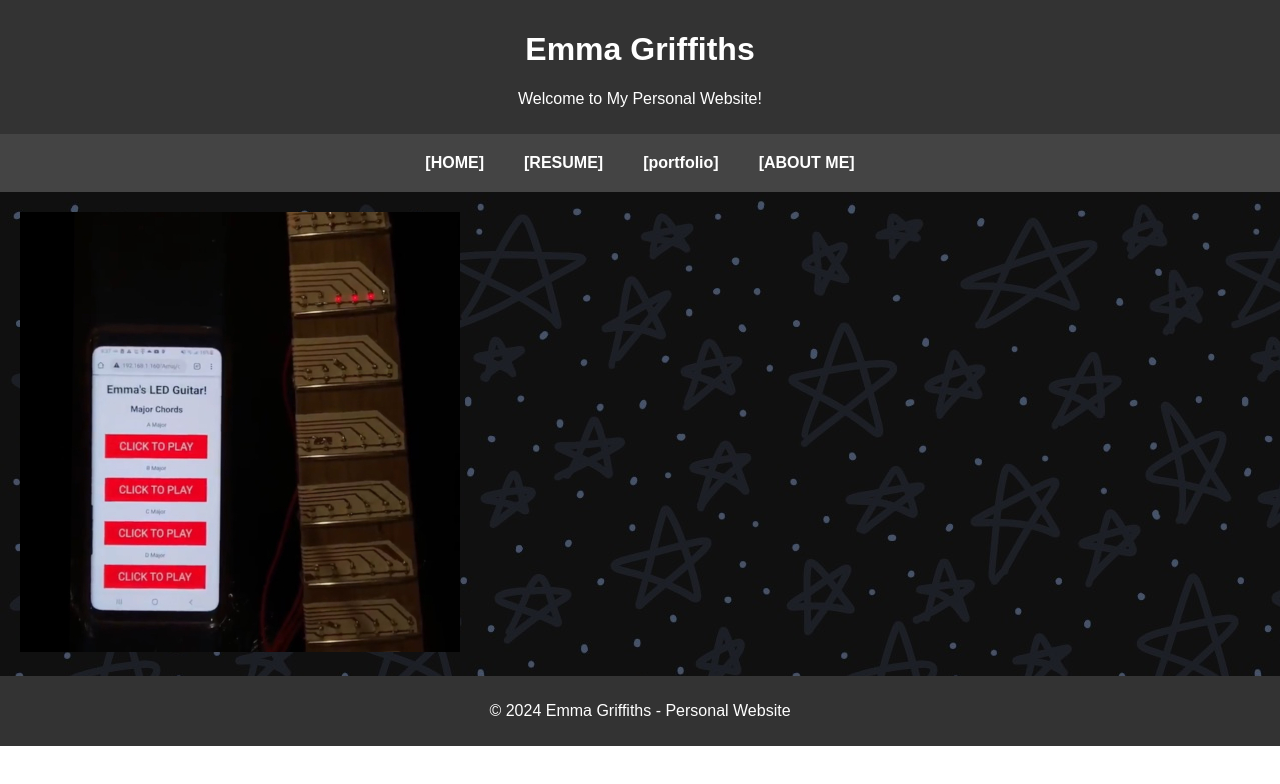
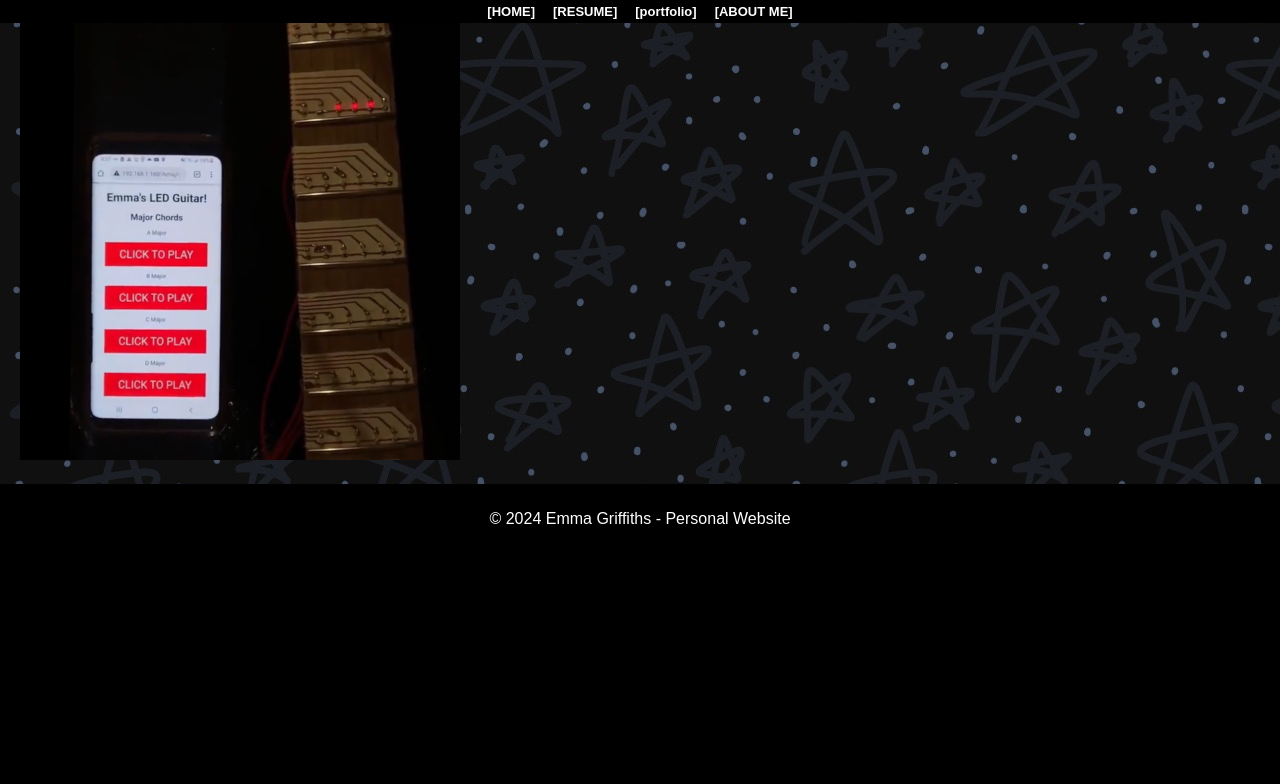
Before and after one commit to egriff44/egriff44.github.io, a plain HTML site: page portfolio.html in a window 1280 px wide. Drawn offline with Linux system fonts and the light colour scheme.

Commit message:
portfolio page

```diff
--- a/portfolio.html
+++ b/portfolio.html
@@ -4,16 +4,18 @@
     <meta charset="UTF-8">
     <meta name="viewport" content="width=device-width, initial-scale=1.0">
     <title>Emma Griffiths - Resume</title>
+    <link rel="stylesheet" href="styles.css">
     <style>
         body {
             font-family: Arial, sans-serif;
+            background-color: #000000;
             margin: 0;
             padding: 0;
             box-sizing: border-box;
         }
 
         header {
-            background-color: #333;
+            background-color: #000000;
             padding: 10px;
             text-align: center;
             color: white;
@@ -22,15 +24,28 @@
         nav {
             display: flex;
             justify-content: center;
-            background-color: #444;
-            padding: 10px;
+            background-color: #000000;
+            /* padding: 10px; */
+            position: fixed;
+            top: 0;
+            left: 0;
+            margin: 0px;
+            right: 0;
+            width: 100%;
         }
 
         nav a {
             color: white;
             text-decoration: none;
-            padding: 10px;
-            margin: 0 10px;
+            padding: 4px;
+            margin: 0 5px;
+            font-size: small;
+            /* position: fixed;
+            top: 0;
+            left: 0;
+            margin: 0px;
+            right: 0;
+            width: 100%; */
             font-weight: bold;
         }
 
@@ -39,7 +54,7 @@
         }
 
         footer {
-            background-color: #333;
+            background-color: #000000;
             padding: 10px;
             text-align: center;
             color: white;
@@ -47,11 +62,6 @@
     </style>
 </head>
 <body>
-
-    <header>
-        <h1>Emma Griffiths</h1>
-        <p>Welcome to My Personal Website!</p>
-    </header>
 
     <nav>
         <a href="https://egriff44.github.io/">[HOME]</a>
@@ -61,8 +71,6 @@
     </nav>
 
     <section style="background-image: url(./references/star-back.jpg);">
-        <!-- <h2>Portfolio</h2>
-        <p>Here are some of the projects I've had the chance to work on!</p> -->
 
         <div>
             <a href="https://fab.cba.mit.edu/classes/863.20/Architecture/people/EmmaGriffiths/index.html" target="_blank">
```
